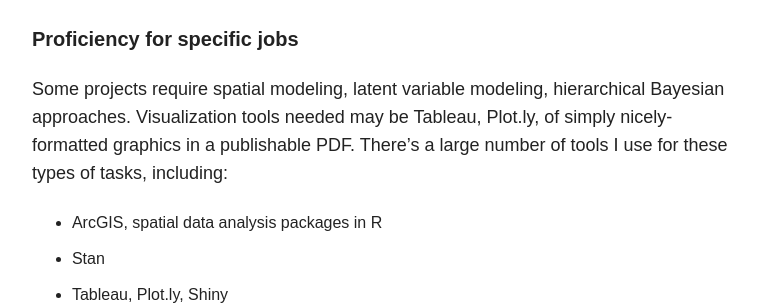
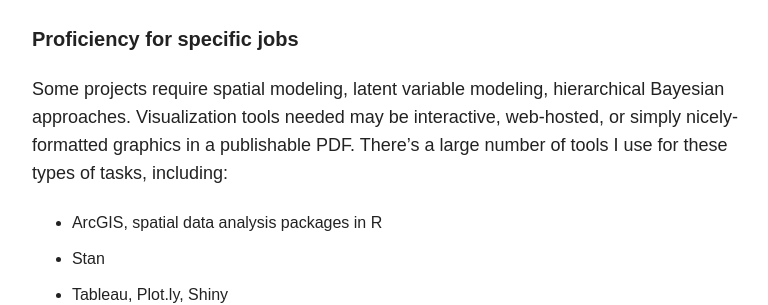
Before and after one commit to flynn-d/home, a Jekyll site: the page built from about/index.md, in a window 1280 px wide and 900 px high, scrolled down 951 px. Shown: the part 181-486 px from the top of the window, without its empty margins (254-1022 px from the left). Built offline with Jekyll 4.4.1, drawn with Linux system fonts in a browser that asks for light colours; nearby versions of some CDN libraries.

Commit message:
Typo fixing

```diff
--- a/about/index.md
+++ b/about/index.md
@@ -20,7 +20,7 @@ Data wrangling, visualization, and statistical modeling is my everyday work.  Th
 - git + GitHub
 
 ##### Proficiency for specific jobs
-Some projects require spatial modeling, latent variable modeling, hierarchical Bayesian approaches. Visualization tools needed may be Tableau, Plot.ly, of simply nicely-formatted graphics in a publishable PDF. There's a large number of tools I use for these types of tasks, including:
+Some projects require spatial modeling, latent variable modeling, hierarchical Bayesian approaches. Visualization tools needed may be interactive, web-hosted, or simply nicely-formatted graphics in a publishable PDF. There's a large number of tools I use for these types of tasks, including:
 - ArcGIS, spatial data analysis packages in R
 - Stan
 - Tableau, Plot.ly, Shiny
```
